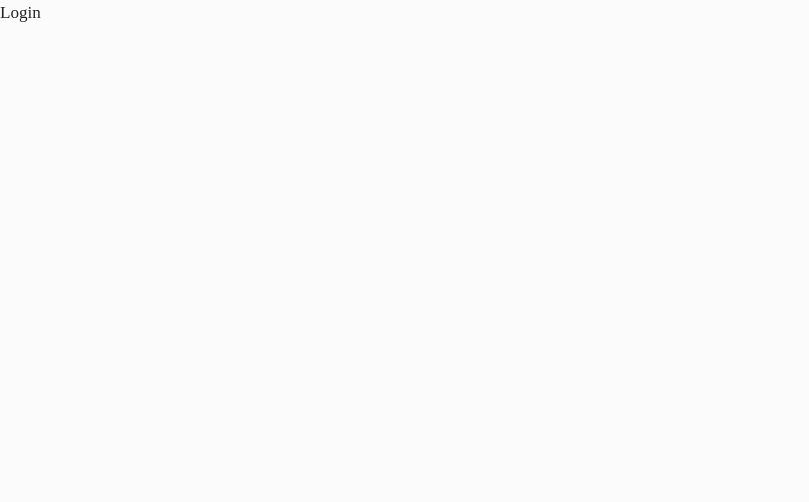
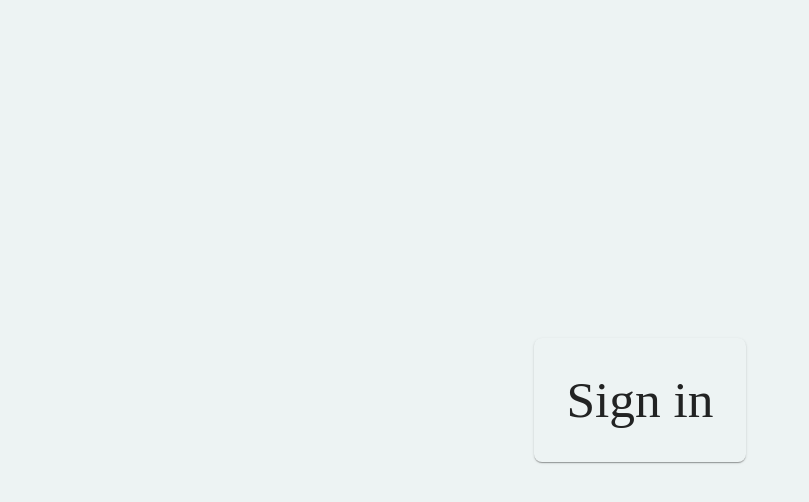
Before and after one commit to sebkk/life-managment-app, a React (Create React App) app: page /login in a window 1280 px wide. Shown: the top 502 px of the page, without its empty margins (0-809 px from the left). Built offline with nearby package versions, Linux system fonts and the light colour scheme.

Commit message:
feat: implement login page shape

```diff
--- a/src/content/Auth/Login/Login.js
+++ b/src/content/Auth/Login/Login.js
@@ -1,7 +1,24 @@
-import React from 'react'
+import { styled, css } from '@mui/material'
+
+import { PageContainer } from 'src/styledComponents/containers'
+import { CardWrapper } from 'src/styledComponents/wrappers'
+
+import LoginSection from './LoginSection'
+
+const ContentWrapper = styled(CardWrapper)(
+	({ theme }) => css`
+		flex-direction: column;
+	`
+)
 
 const Login = () => {
-	return <div>Login</div>
+	return (
+		<PageContainer>
+			<ContentWrapper>
+				<LoginSection />
+			</ContentWrapper>
+		</PageContainer>
+	)
 }
 
 export default Login
--- /dev/null
+++ b/src/content/Auth/Login/LoginSection.js
@@ -0,0 +1,19 @@
+import { Grid, Typography, styled, css } from '@mui/material'
+
+const GridContainer = styled(Grid)(
+	({ theme }) => css`
+		padding: ${theme.spacing(2)};
+	`
+)
+
+const LoginSection = () => {
+	return (
+		<GridContainer container spacing={3}>
+			<Grid item>
+				<Typography variant='h3'>Sign in</Typography>
+			</Grid>
+		</GridContainer>
+	)
+}
+
+export default LoginSection
--- a/src/content/MainPage/MainPage.js
+++ b/src/content/MainPage/MainPage.js
@@ -1,43 +1,17 @@
-import { Card, styled, css } from '@mui/material'
+import { PageContainer } from 'src/styledComponents/containers'
+import { CardWrapper } from 'src/styledComponents/wrappers'
+import heroPicture from 'src/pictures/mainpage_hero_picture.png'
 
-import heroPicture from '../../pictures/mainpage_hero_picture.png'
 import HeroBottomContainer from './HeroBottomContainer'
-
-const HeroContainer = styled('main')(
-	({ theme }) => css`
-		width: 100vw;
-		height: 100vh;
-		overflow: hidden;
-		display: flex;
-		align-items: center;
-		justify-content: center;
-		background-color: ${theme.palette.background.paper};
-		padding: ${theme.spacing(3, 10)};
-	`
-)
-
-const ContentWrapper = styled(Card)(
-	({ theme }) => css`
-		display: flex;
-		align-items: center;
-		justify-content: center;
-		background-color: ${theme.palette.background.paper};
-		padding: ${theme.spacing(2)};
-
-		> img {
-			width: 40%;
-		}
-	`
-)
 
 const MainPage = () => {
 	return (
-		<HeroContainer>
-			<ContentWrapper>
+		<PageContainer>
+			<CardWrapper>
 				<img src={heroPicture} alt='main page hero' />
 				<HeroBottomContainer />
-			</ContentWrapper>
-		</HeroContainer>
+			</CardWrapper>
+		</PageContainer>
 	)
 }
 
--- /dev/null
+++ b/src/styledComponents/containers.js
@@ -0,0 +1,14 @@
+import { styled, css } from '@mui/material'
+
+export const PageContainer = styled('main')(
+	({ theme }) => css`
+		width: 100vw;
+		height: 100vh;
+		overflow: hidden;
+		display: flex;
+		align-items: center;
+		justify-content: center;
+		background-color: ${theme.palette.background.paper};
+		padding: ${theme.spacing(3, 10)};
+	`
+)
--- /dev/null
+++ b/src/styledComponents/wrappers.js
@@ -0,0 +1,15 @@
+import { Card, styled, css } from '@mui/material'
+
+export const CardWrapper = styled(Card)(
+	({ theme }) => css`
+		display: flex;
+		align-items: center;
+		justify-content: center;
+		background-color: ${theme.palette.background.paper};
+		padding: ${theme.spacing(2)};
+
+		> img {
+			width: 40%;
+		}
+	`
+)
```
